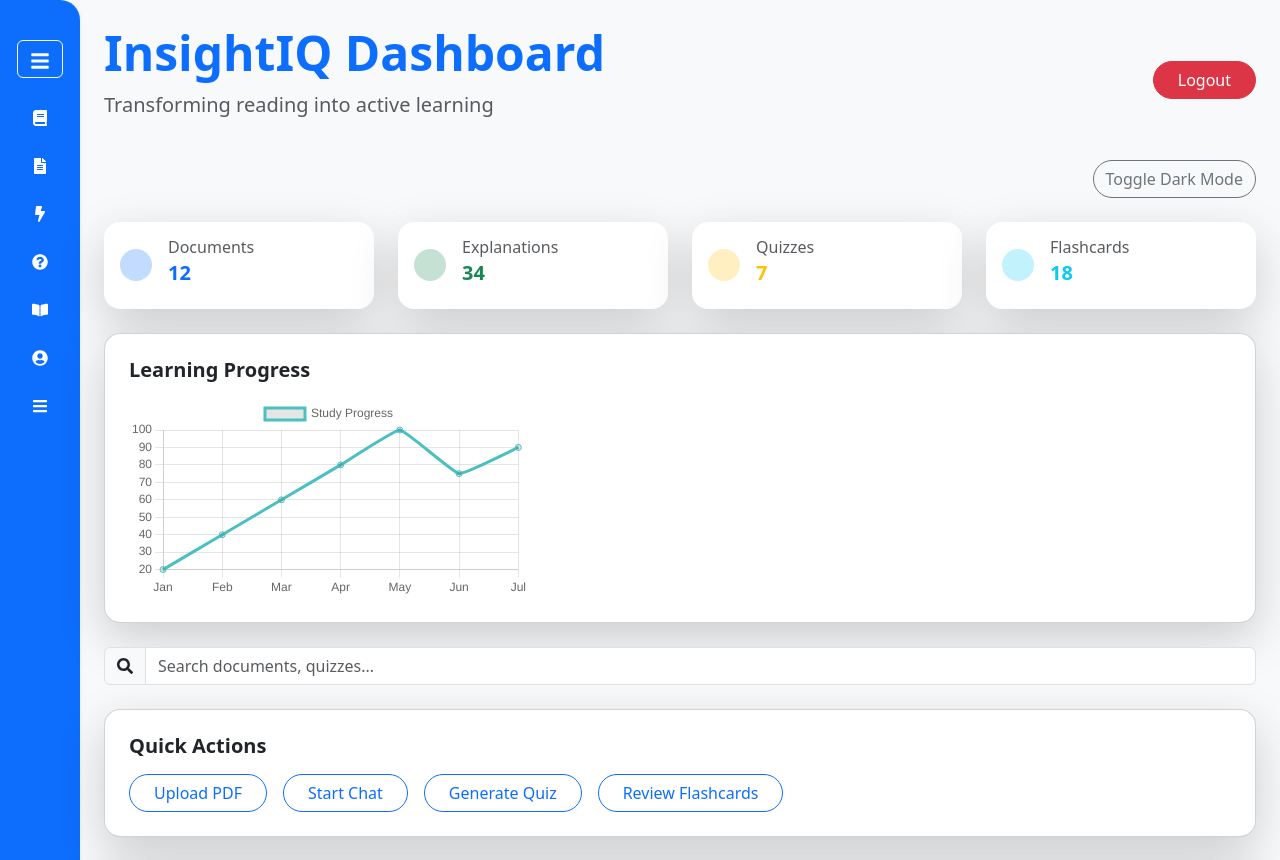
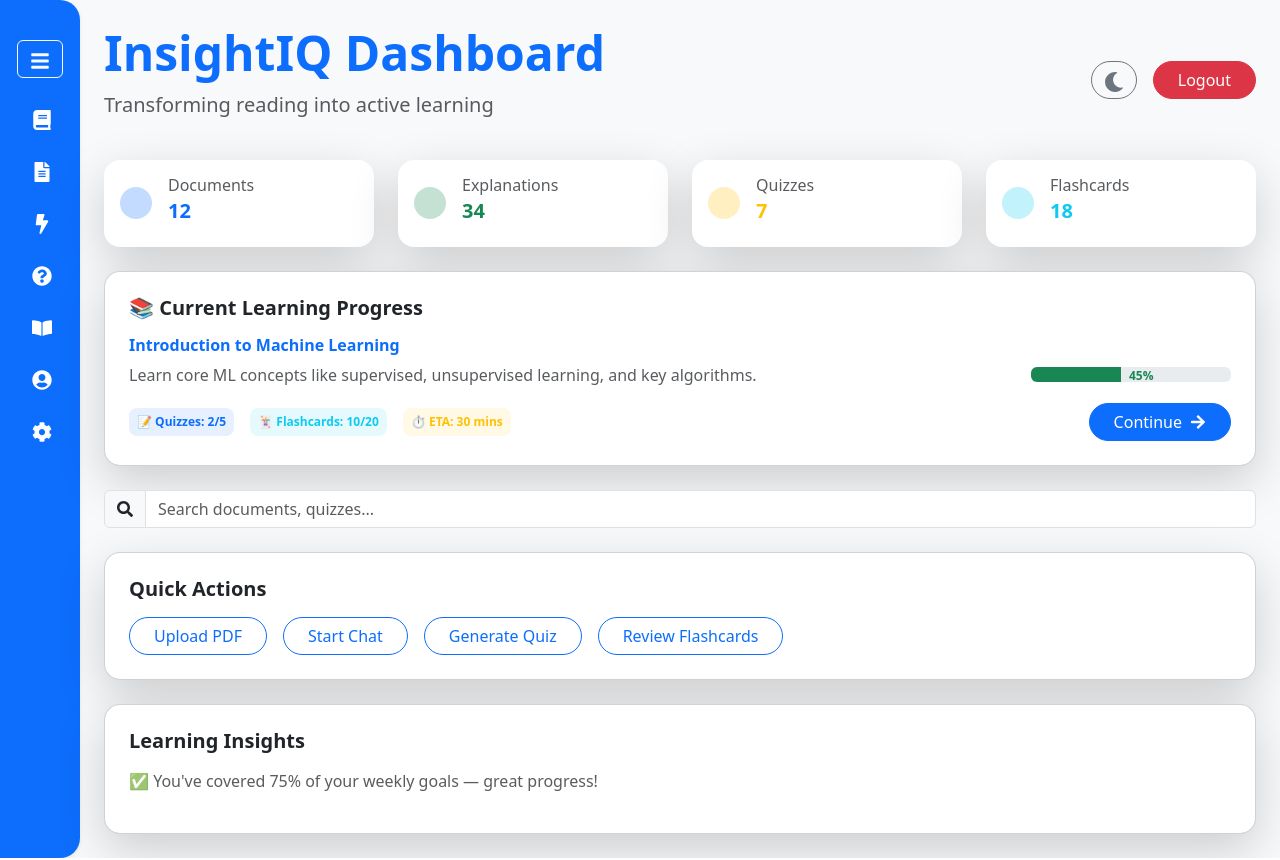
Before and after one commit to SurajKumarRamagiri/InsightIQ, a React (Create React App) app in the folder frontend/: page /dashboard in a window 1280 px wide. Shown: the top 860 px of the page. Built offline with nearby package versions, Linux system fonts and the light colour scheme.

Commit message:
dashboard

```diff
--- a/frontend/package.json
+++ b/frontend/package.json
@@ -3,6 +3,9 @@
   "version": "0.1.0",
   "private": true,
   "dependencies": {
+    "@emotion/react": "^11.14.0",
+    "@emotion/styled": "^11.14.0",
+    "@mui/material": "^7.0.2",
     "@testing-library/dom": "^10.4.0",
     "@testing-library/jest-dom": "^6.6.3",
     "@testing-library/react": "^16.3.0",
--- a/frontend/src/pages/Dashboard.jsx
+++ b/frontend/src/pages/Dashboard.jsx
@@ -1,7 +1,6 @@
 import React, { useState } from 'react';
 import 'bootstrap/dist/css/bootstrap.min.css';
-import { FaUserCircle, FaBook, FaQuestionCircle, FaBolt, FaFileAlt, FaBars, FaSearch, FaBookOpen, FaTimes } from 'react-icons/fa';
-import { Line } from 'react-chartjs-2';
+import { FaUserCircle, FaBook, FaQuestionCircle, FaBolt, FaFileAlt, FaCog, FaBars,FaSearch, FaBookOpen, FaTimes ,FaArrowRight ,FaSun,FaMoon} from 'react-icons/fa';
 import { Chart as ChartJS, CategoryScale, LinearScale, PointElement, LineElement, Title, Tooltip, Legend } from 'chart.js';
 import { Toast, ToastContainer } from 'react-bootstrap';
 import { Link } from 'react-router-dom'; // For navigation
@@ -49,8 +48,11 @@
     { label: 'Quizzes', icon: <FaQuestionCircle />, path: '/quizzes' },
     { label: 'Flashcards', icon: <FaBookOpen />, path: '/flashcards' },
     { label: 'Portfolio', icon: <FaUserCircle />, path: '/portfolio' },
-    { label: 'Settings', icon: <FaBars />, path: '/settings' }
+    { label: 'Settings', icon: <FaCog />, path: '/settings' }
   ];
+
+  // Icon size logic based on sidebar state (collapsed or expanded)
+  const iconSize = sidebarOpen ? 30 : 20;
 
   return (
     <div className={`d-flex min-vh-100 ${darkMode ? 'bg-dark text-white' : 'bg-light text-dark'}`}>
@@ -82,8 +84,8 @@
             {menuItems.map((item, i) => (
               <li className="nav-item mb-3" key={i}>
                 <Link to={item.path} className="nav-link text-white hover-effect d-flex align-items-center gap-2 justify-content-center justify-content-md-start">
-                  {item.icon}
-                  {sidebarOpen && <span>{item.label}</span>}
+                  {React.cloneElement(item.icon, { size: iconSize })}
+                  <span className={`menu-item-label ${sidebarOpen ? 'd-inline' : 'd-none'}`}>{item.label}</span> {/* Show label only when expanded */}
                 </Link>
               </li>
             ))}
@@ -100,15 +102,18 @@
     <h1 className="fw-bold text-primary" style={{ fontSize: '3rem' }}>InsightIQ Dashboard</h1>
     <p className="text-muted" style={{ fontSize: '1.25rem' }}>Transforming reading into active learning</p>
   </div>
-          <button className="btn btn-danger rounded-pill px-4" onClick={handleLogout}>Logout</button>
+
+  {/* Dark Mode & Logout Buttons */}
+  <div className="d-flex gap-3">
+    <button className="btn btn-outline-secondary rounded-pill" onClick={() => setDarkMode(!darkMode)}>
+      {darkMode ? <FaSun size={20} /> : <FaMoon size={20} />}
+    </button>
+    <button className="btn btn-danger rounded-pill px-4" onClick={handleLogout}>
+      Logout
+    </button>
+  </div>
 </div>
 
-        {/* Dark Mode */}
-        <div className="d-flex justify-content-end mb-4">
-          <button className="btn btn-outline-secondary rounded-pill" onClick={() => setDarkMode(!darkMode)}>
-            Toggle Dark Mode
-          </button>
-        </div>
 
         {/* Stats */}
         <div className="row g-4 mb-4">
@@ -117,11 +122,61 @@
           ))}
         </div>
 
-        {/* Chart */}
+{/* Learning Progress Card */}
 <div className="card shadow-lg p-4 mb-4 rounded-4">
-          <h5 className="fw-bold mb-3">Learning Progress</h5>
-          <div style={{ height: '200px' }}>
-            <Line data={chartData} />
+  <h5 className="fw-bold mb-3">📚 Current Learning Progress</h5>
+
+  {/* Topic Name */}
+  <h6 className="fw-bold text-primary mb-2">Introduction to Machine Learning</h6>
+
+  {/* Description + Progress */}
+  <div className="d-flex flex-wrap align-items-center justify-content-between mb-3">
+
+    {/* Description */}
+    <p className="text-muted mb-0 me-3 flex-grow-1">
+      Learn core ML concepts like supervised, unsupervised learning, and key algorithms.
+    </p>
+
+    {/* Progress Bar */}
+    <div style={{ minWidth: '200px' }}>
+      <div className="progress" style={{ height: '15px' }}>
+        <div
+          className="progress-bar bg-success"
+          role="progressbar"
+          style={{ width: '45%' }}
+          aria-valuenow="45"
+          aria-valuemin="0"
+          aria-valuemax="100"
+        >
+        </div>
+        {/* Percentage Text */}
+    <span className="ms-2 fw-bold text-success">45%</span>
+      </div>
+    </div>
+
+  </div>
+
+  {/* Stats + Button Row */}
+  <div className="d-flex flex-wrap align-items-center justify-content-between">
+
+    {/* Badges */}
+    <div className="d-flex flex-wrap gap-3">
+      <span className="badge bg-primary bg-opacity-10 text-primary p-2 rounded-3">
+        📝 Quizzes: 2/5
+      </span>
+      <span className="badge bg-info bg-opacity-10 text-info p-2 rounded-3">
+        🃏 Flashcards: 10/20
+      </span>
+      <span className="badge bg-warning bg-opacity-10 text-warning p-2 rounded-3">
+        ⏱️ ETA: 30 mins
+      </span>
+    </div>
+
+    {/* Continue Button */}
+    <button className="btn btn-primary rounded-pill px-4 mt-3 mt-md-0 d-flex align-items-center gap-2">
+      Continue <FaArrowRight />
+    </button>
+
   </div>
 </div>
 
@@ -180,6 +235,15 @@
           transform: translateX(5px);
           transition: 0.2s;
         }
+        .menu-item-label {
+          transition: opacity 0.2s ease;
+        }
+        .sidebar.collapsed .menu-item-label {
+          opacity: 0;
+        }
+        .sidebar.expanded .menu-item-label {
+          opacity: 1;
+        }
       `}</style>
     </div>
   );
```
Also changed, not shown: 1 other file (tests, documents, lock files or other folders). Lines whose indentation alone changed are shown as unchanged.
